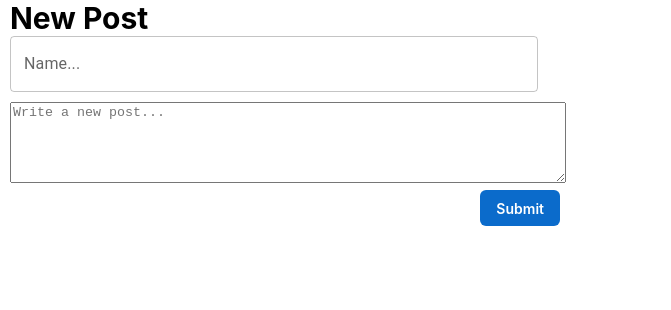
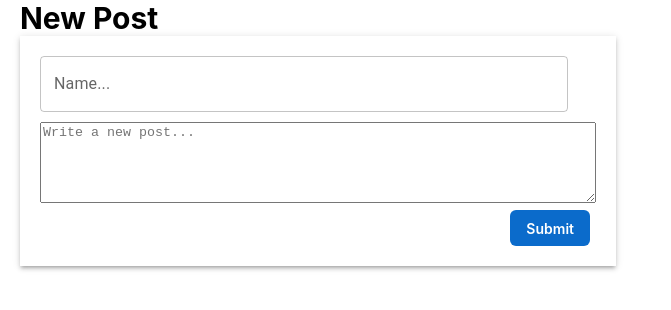
Before and after one commit to lojason71/cs110-lab, a React (Create React App) app in the folder lab4-files/: page / in a window 1280 px wide. Shown: the top 310 px of the page, without its empty margins (0-671 px from the left). Built offline with nearby package versions, Linux system fonts and the light colour scheme.

Commit message:
Added card for post

```diff
--- a/lab4-files/src/App.css
+++ b/lab4-files/src/App.css
@@ -38,5 +38,5 @@
 }
 
 .postContainer {
-  padding-left: 10px;
+  padding-left: 20px;
 }
--- a/lab4-files/src/NewPost/newPost.css
+++ b/lab4-files/src/NewPost/newPost.css
@@ -11,3 +11,8 @@
 #box{
     width: 550px;
 }
+
+#postContainer{
+    max-width: fit-content;
+    padding: 20px;
+}
--- a/lab4-files/src/NewPost/newPost.js
+++ b/lab4-files/src/NewPost/newPost.js
@@ -3,6 +3,7 @@ import './newPost.css'
 import {useState} from 'react';
 import Button from '@mui/joy/Button'
 import { TextareaAutosize, TextField, Box } from '@mui/material';
+import { shadows } from '@mui/system';
 
 export default function NewPost(props) {
     const [username, setUser] = useState('');
@@ -23,7 +24,7 @@ export default function NewPost(props) {
     }
 
     return (
-        <Box>
+        <Box id = "postContainer" sx={{ boxShadow: 3 }}>
             <TextField id="UsernameBox" label="Name..." variant="outlined" value={username} onChange={handleUsernameChange} />
             <Box>
                 <TextareaAutosize
```
